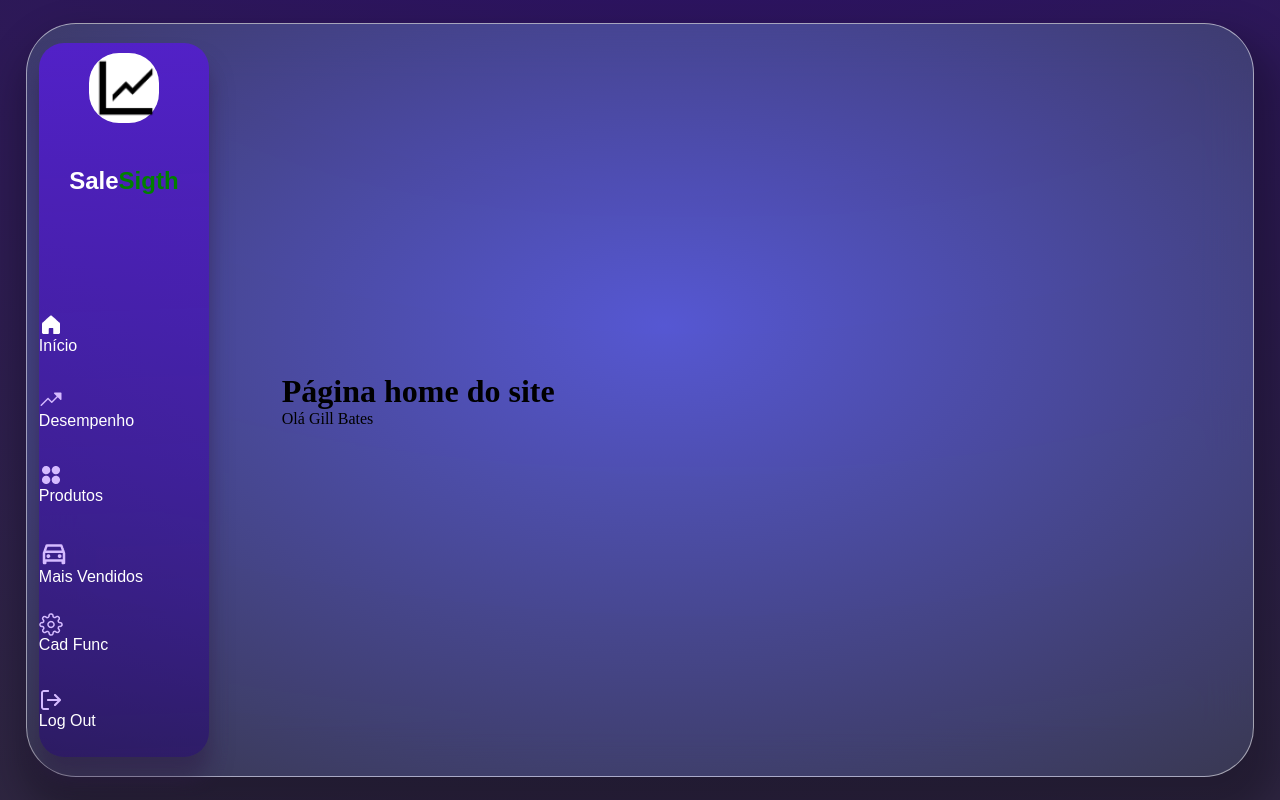
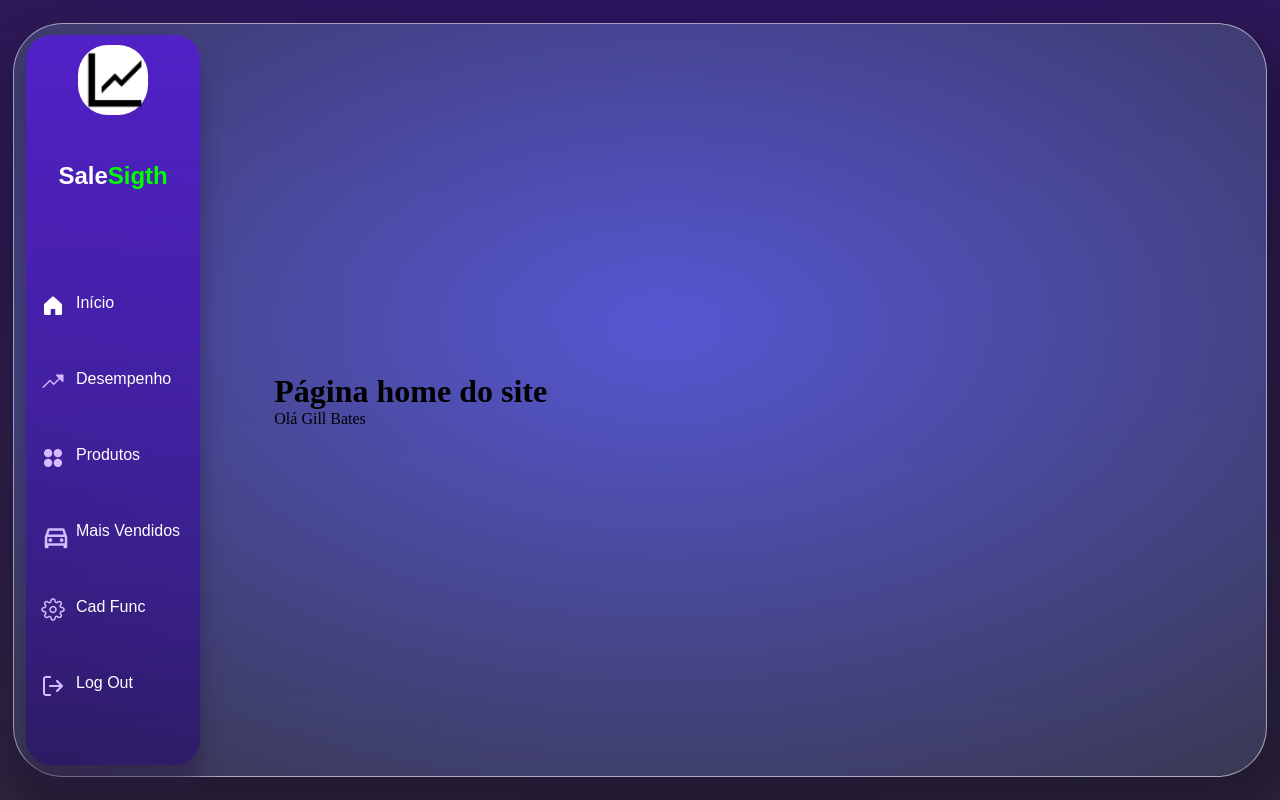
Before and after one commit to arthurvp1/SA2Fase, a React (Vite) app: page / in a window 1280 px wide. Built offline with nearby package versions, Linux system fonts and the light colour scheme; a web font is replaced by a local one.

Commit message:
conserto na navbar

```diff
--- a/src/components/Navbar.css
+++ b/src/components/Navbar.css
@@ -4,7 +4,7 @@
         flex-direction: column;
         align-items: center;
         width: 20%;
-        height: 95%;
+        height: 97%;
         border-radius: 25px;
 }
 .navbar-container{
@@ -39,7 +39,7 @@
     color: rgb(255, 255, 255);
 }
 .span-navbar{
-    color: green;
+    color: rgb(0, 255, 0);
 }
 .logo-navbar{
     display: flex;
@@ -57,7 +57,7 @@
 a {
     text-decoration: none;
     color: #ffffff;
-    padding-left: 10px;
+    display: flex;
 }
 
 a:hover {
@@ -72,9 +72,11 @@ h2{
     height: 10%;
 }
 .iconesidebar{
-    display: flex;
     width: 20%;
+    height: 70%;
+    margin-left: 15px;
 }
 .textsidebar{
-width: 80%;
+width: 70%;
+
 }
--- a/src/pages/CadastroFunc.jsx
+++ b/src/pages/CadastroFunc.jsx
@@ -57,6 +57,9 @@ function CadastroFunc() {
   return (
     <div className="Cadastrofunc-container">
 
+
+    <div className='body-container'>
+
       <div className='div-navbar'>
 
         <Navbar/>
@@ -93,6 +96,7 @@ function CadastroFunc() {
         </div>
       </aside>
     </div>
+    </div>
   )
 }
 
--- a/src/pages/Cadastrofunc.css
+++ b/src/pages/Cadastrofunc.css
@@ -3,16 +3,30 @@ body,html,#root{
     margin: 0;
     width: 100%;
 }
+.body-container {
+    display: flex;
+    flex-direction: row;
+    justify-content: center;
+    align-items: center;
+    margin: 0%;
+    height: 100%;
+    width: 100%;
+    border-radius: 50px;
+    border: 1px solid rgba(255, 255, 255, 0.54);
+    background: radial-gradient(101.81% 98.73% at 51.96% 40.13%, rgba(96, 103, 242, 0.80) 0.01%, rgba(52, 52, 52, 0.80) 94.06%);
+    box-shadow: 10px 28px 36px 17px rgba(0, 0, 0, 0.25);
+    backdrop-filter: blur(25.5px);
+}
     .Cadastrofunc-container{
-        padding: 2%;
-        height: 90%;
-        width: 90%;
         display: flex;
+        justify-content: center;
+        align-items: center;
+        height: 100%;
     }
         .esquerdo{
             background-color: #e3e1e9 ;
             backdrop-filter: blur(10px);
-            width: 70%;
+            width: 50%;
             height: 100%;
             border-radius: 10px;
         }
--- a/src/pages/Desempenho.css
+++ b/src/pages/Desempenho.css
@@ -10,7 +10,7 @@
     flex-direction: row;
     justify-content: center;
     align-items: center;
-    margin: 2%;
+    margin: 1%;
     height: 94%;
     width: 100%;
     border-radius: 50px;
--- a/src/pages/Desempenho.jsx
+++ b/src/pages/Desempenho.jsx
@@ -6,7 +6,9 @@ function Desempenho() {
   return (
 
     <div className='desempenho-container'>
+
       <div className='body-container'>
+
 
         <div className='div-navbar'>
 
```
Lines whose indentation alone changed are shown as unchanged.
